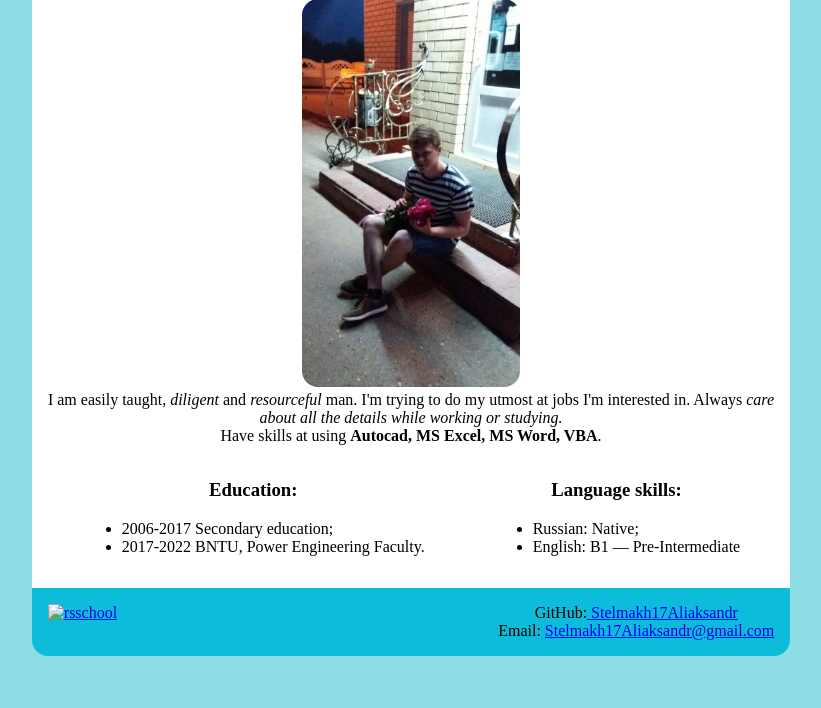
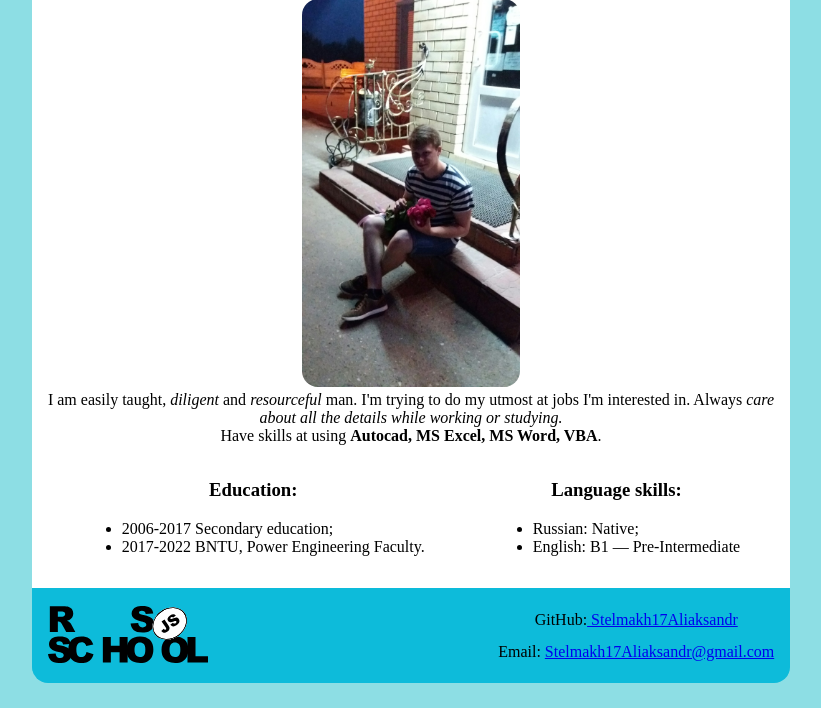
Before and after one commit to Stelmakh17Aliaksandr/rsschool-cv, a plain HTML site: page index.html in a window 1280 px wide. Shown: the part 92-800 px from the top of the page, without its empty margins (229-1050 px from the left). Drawn offline with Linux system fonts and the light colour scheme; the site is published under a folder, as on GitHub Pages, so addresses that start at the root find nothing.

Commit message:
fix: исправлена ошибка изображения

```diff
--- a/index.html
+++ b/index.html
@@ -49,7 +49,7 @@
       <footer class="footer">
         <span>
           <a href="https://rs.school/js/">
-            <img src="/rs_school_js.svg" alt="rsschool" class="rsschool">
+            <img src="rs_school_js.svg" alt="rsschool" class="rsschool">
           </a>
         </span>
         <contacts>
```
